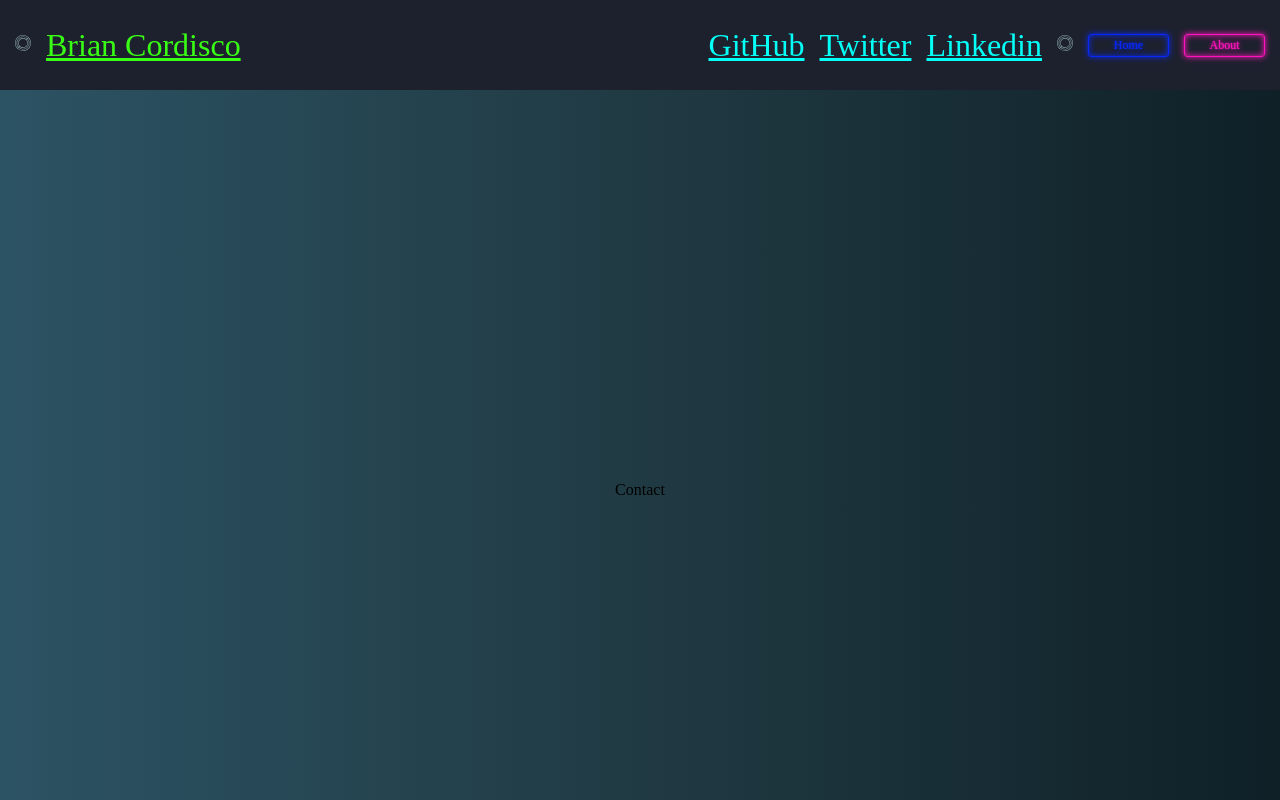
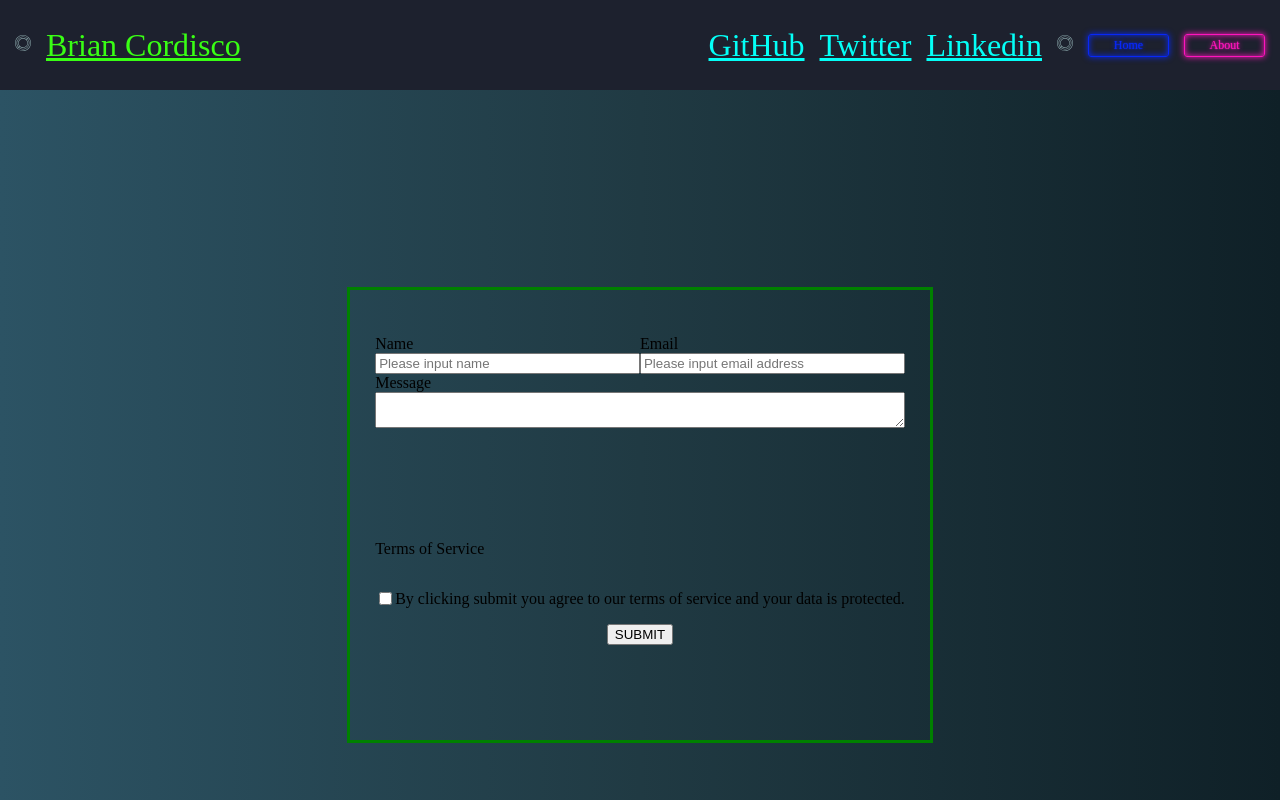
Before and after one commit to Web-Dev-Robi/neon-lights, a React (Create React App) app: page /contact in a window 1280 px wide. Shown: the top 800 px of the page. Built offline with nearby package versions, Linux system fonts and the light colour scheme; the HTML template or start-up script is replaced by a standard one; a web font is replaced by a local one.

Commit message:
added form and cv

```diff
--- a/package.json
+++ b/package.json
@@ -6,13 +6,15 @@
     "@testing-library/jest-dom": "^5.16.5",
     "@testing-library/react": "^13.4.0",
     "@testing-library/user-event": "^13.5.0",
+    "formik": "^2.2.9",
     "react": "^18.2.0",
     "react-dom": "^18.2.0",
     "react-icons": "^4.7.1",
     "react-router": "^6.8.1",
     "react-router-dom": "^6.8.1",
     "react-scripts": "5.0.1",
-    "web-vitals": "^2.1.4"
+    "web-vitals": "^2.1.4",
+    "yup": "^1.0.0"
   },
   "scripts": {
     "start": "react-scripts start",
--- a/src/App.css
+++ b/src/App.css
@@ -24,8 +24,7 @@ body {
   display: flex;
   justify-content: center;
   align-items: center;
-  margin-left: auto;
-  margin-right: auto;
+ margin: 25px auto;
   min-height: 100vh;
 }
 
--- a/src/App.js
+++ b/src/App.js
@@ -10,6 +10,7 @@ import Inspiration from './components/pages/Inspiration';
 import Hobbies from './components/pages/Hobbies';
 import PhotoAlbum from './components/pages/PhotoAlbum';
 import Contact from './components/pages/Contact';
+import Cv from './components/pages/Cv';
 
 
 
@@ -24,10 +25,11 @@ function App() {
             <Route path='/' element={<HomeCard />} />
             <Route path='/aboutme' element={<AboutMe />} />
             <Route path='/projects' element={<Projects />} />
-            <Route path='/hobbies' element={<Hobbies/>} />
-            <Route path='/inspiration' element={<Inspiration/>} />
-            <Route path='/photoalbum' element={<PhotoAlbum/>} />
-            <Route path='/contact' element={<Contact/>} />
+            <Route path='/hobbies' element={<Hobbies />} />
+            <Route path='/inspiration' element={<Inspiration />} />
+            <Route path='/photoalbum' element={<PhotoAlbum />} />
+            <Route path='/contact' element={<Contact />} />
+            <Route path='/cv' element={<Cv />} />
           </Routes>
         </main>
         <Footer />
--- a/src/components/Menu.jsx
+++ b/src/components/Menu.jsx
@@ -16,9 +16,11 @@ function Menu() {
   return (
     <div className="sidebar-nav">
       <div className="clicked">
+        <Link to="/">
           <button>
             <AiFillHome className="icon" />
           </button>
+        </Link>
         <button>
           <a href="https://github.com/desiredstate2021">
             <AiFillGithub className="icon" />
@@ -34,9 +36,11 @@ function Menu() {
             <AiFillLinkedin className="icon" />
           </a>
         </button>
+        <Link to='/cv'>
           <button>
             <AiFillProfile className="icon" />
           </button>
+        </Link>
         <Link to="aboutme">
           <button>
             <SiAboutdotme className="icon" />
--- a/src/components/pages/Contact.jsx
+++ b/src/components/pages/Contact.jsx
@@ -1,9 +1,138 @@
-import React from 'react'
+import styles from "../styles/Contact.module.css"
+import { useFormik } from "formik";
+import * as Yup from "yup";
 
 function Contact() {
+  // formik logic
+  const formik = useFormik({
+    initialValues: {
+      name: "",
+      email: "",
+      message: "",
+    },
+    //validate form
+    validationSchema: Yup.object({
+      name: Yup.string()
+        .max(20, "Name must be 20 characters or less")
+        .required("Name is required"),
+      email: Yup.string()
+        .email("Email is required")
+        .required("Email is required"),
+      message: Yup.string().required("Message is required"),
+      terms: Yup.array().required("Terms of service must be checked"),
+    }),
+  });
   return (
-    <div>Contact</div>
-  )
+    <>
+      <div className={styles.container}>
+        <div className={styles.form}>
+          <form
+            action="https://formsubmit.co/cordiscobrian@gmail.com"
+            method="POST"
+          >
+            <div className={styles.form_info}>
+              <div className={styles.name}>
+                <label
+                  className={`${
+                    formik.touched.name && formik.errors.name
+                      ? "text-error"
+                      : ""
+                  }`}
+                  htmlFor="name"
+                >
+                  {formik.touched.name && formik.errors.name
+                    ? formik.errors.name
+                    : "Name"}
+                </label>
+                <input
+                  arial-label="Please input name"
+                  type="text"
+                  name="name"
+                  placeholder="Please input name"
+                  value={formik.values.name}
+                  onChange={formik.handleChange}
+                  onBlur={formik.handleBlur}
+                />
+              </div>
+              <div className={styles.email}>
+                <label
+                  className={`${
+                    formik.touched.email && formik.errors.email
+                      ? " text-error"
+                      : ""
+                  }`}
+                >
+                  {formik.touched.email && formik.errors.email
+                    ? formik.errors.email
+                    : "Email"}
+                </label>
+                <input
+                  arial-label="Please input email address"
+                  type="email"
+                  name="email"
+                  placeholder="Please input email address"
+                  value={formik.values.email}
+                  onChange={formik.handleChange}
+                  onBlur={formik.handleBlur}
+                />
+              </div>
+              <input
+                type="hidden"
+                name="_next"
+                // value="https://gulsah-bayar.vercel.app/success"
+              />
+            </div>
+            <div>
+              <div className={styles.message}>
+                <label
+                  className={`${
+                    formik.touched.message && formik.errors.message
+                      ? " text-error"
+                      : ""
+                  }`}
+                >
+                  {formik.touched.message && formik.errors.message
+                    ? formik.errors.message
+                    : "Message"}
+                </label>
+                <textarea
+                  aria-label="leave a message"
+                  type="text"
+                  name="message"
+                  value={formik.values.message}
+                  onChange={formik.handleChange}
+                  onBlur={formik.handleBlur}
+                />
+              </div>
+            </div>
+            <div className="">
+              <p>Terms of Service</p>
+            </div>
+            <div className={styles.terms}>
+              <label htmlFor="terms" className="">
+                <input
+                  type="checkbox"
+                  name="terms"
+                  value="checked"
+                  onChange={formik.handleChange}
+                  className=""
+                />
+              </label>
+              <p className="">
+                By clicking submit you agree to our terms of service and your
+                data is protected.
+              </p>
+            </div>
+            <div className={styles.submit}>
+              <button className="" type="submit">
+                SUBMIT
+              </button>
+            </div>
+          </form>
+        </div>
+      </div>
+    </>
+  );
 }
 
-export default Contact
+export default Contact;
--- /dev/null
+++ b/src/components/pages/Cv.jsx
@@ -0,0 +1,12 @@
+import React from "react";
+import cv from "../assets/cv.png";
+
+function Cv() {
+  return (
+    <div>
+      <img src={cv} alt="Brian Cordisco CV/Resume" />
+    </div>
+  );
+}
+
+export default Cv;
--- /dev/null
+++ b/src/components/styles/Contact.module.css
@@ -0,0 +1,51 @@
+.container {
+  height: 400px;
+  width: 850px%;
+  margin: 40px auto;
+  border: solid 3px green;
+  padding: 25px;
+}
+
+.form {
+  display: flex;
+  justify-content: center;
+  align-items: center;
+  margin: 20px auto;
+}
+
+.form_info {
+  display: flex;
+}
+
+.terms {
+  display: flex;
+  flex-direction: row;
+  justify-content: center;
+  align-items: center;
+}
+
+.name {
+  display: flex;
+  flex-direction: column;
+  width: 50%;
+}
+
+.email {
+  display: flex;
+  flex-direction: column;
+  width: 50%;
+}
+
+.message {
+  display: flex;
+  flex-direction: column;
+  width: 100%;
+  height: 150px;
+}
+
+.submit {
+  display: flex;
+  justify-content: center;
+  align-items: center;
+  width: 100%;
+}
```
Also changed, not shown: src/components/assets/cv.png (added), 1 other file (tests, documents, lock files or other folders). Lines whose indentation alone changed are shown as unchanged.
